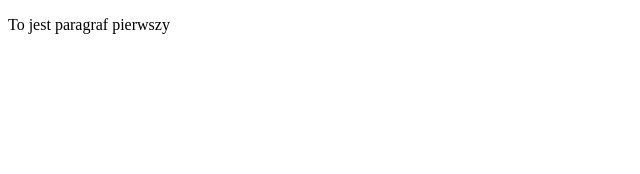
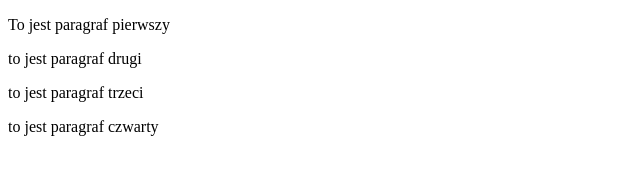
Before and after one commit to ela96/ela96.github.io, a plain HTML site: page index.html in a window 1280 px wide. Shown: the whole page, without its empty margins (0-640 px from the left). Drawn offline with Linux system fonts and the light colour scheme.

Commit message:
Paragraf czwarty po ssh

```diff
--- a/index.html
+++ b/index.html
@@ -6,5 +6,8 @@
 </head>
 <body>
     <p>To jest paragraf pierwszy</p>
+    <p>to jest paragraf drugi</p>
+    <p>to jest paragraf trzeci</p>
+    <p>to jest paragraf czwarty</p>
 </body>
 </html>
```
